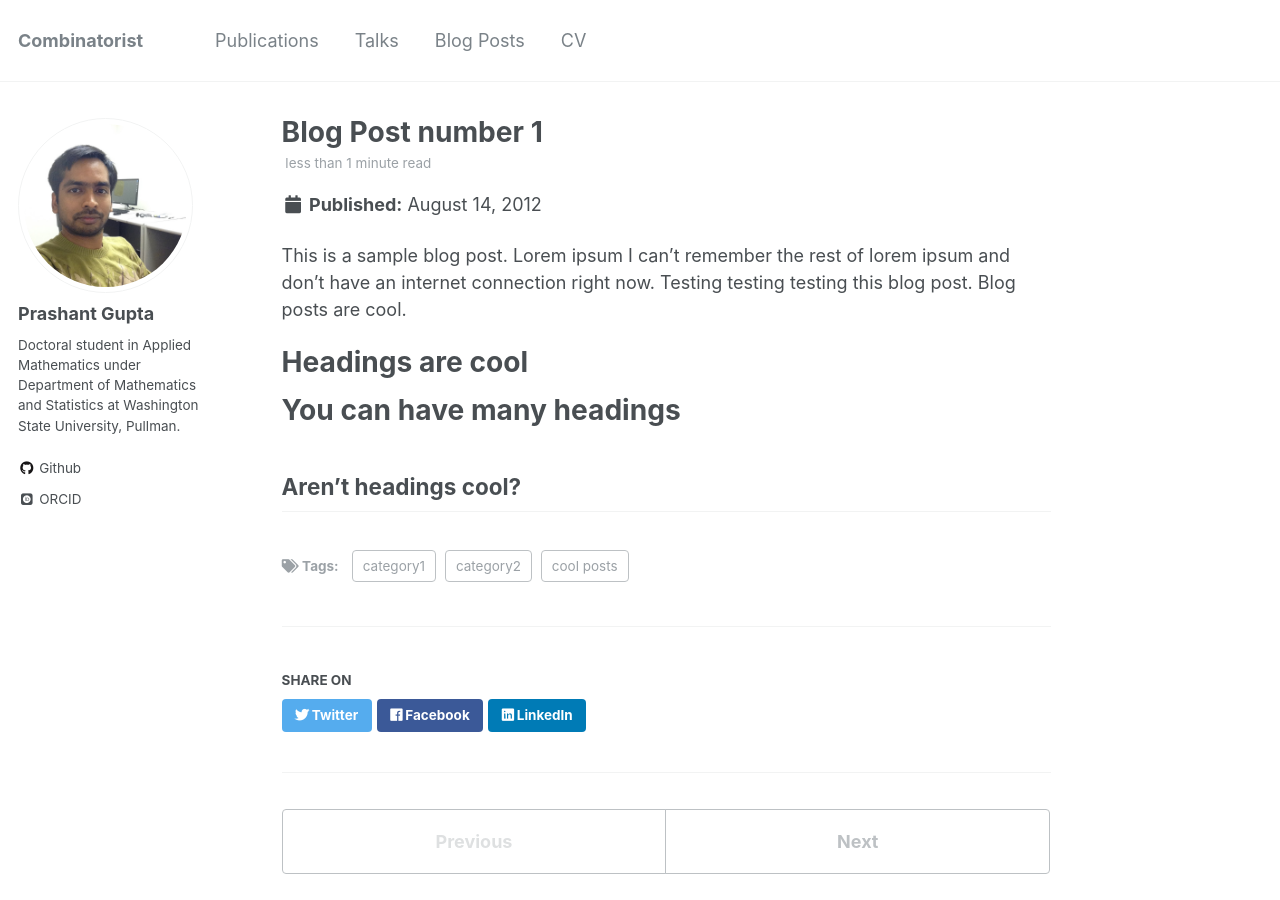
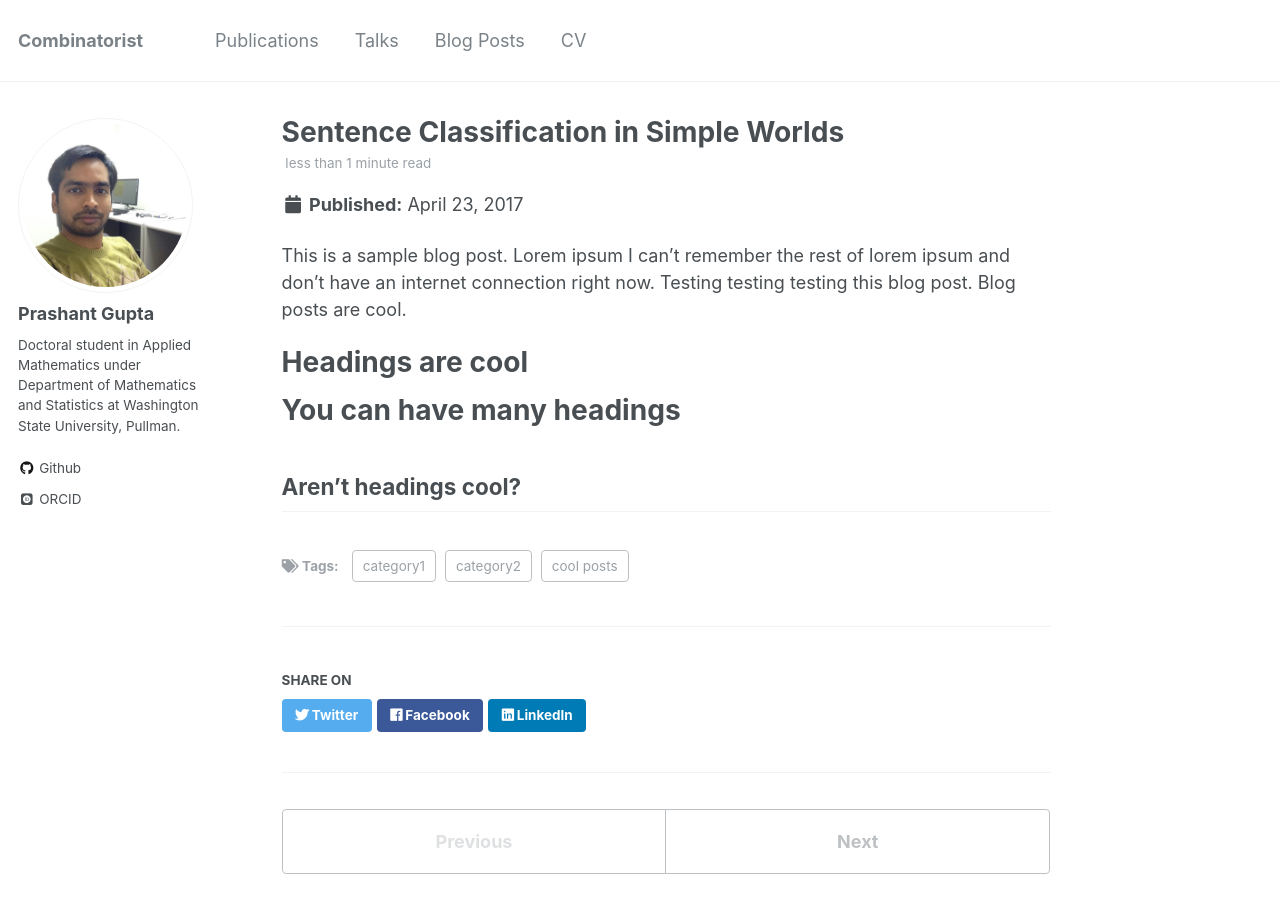
Before and after one commit to pragup/pragup.github.io, a Jekyll site: the page built from _posts/2017-04-23-Sentence-Classification.md, in a window 1280 px wide and 900 px high. Built offline with Jekyll 4.4.1, drawn with Linux system fonts in a browser that asks for light colours; some web fonts are replaced.

Commit message:
updating blog page

```diff
--- a/_posts/2017-04-23-Sentence-Classification.md
+++ b/_posts/2017-04-23-Sentence-Classification.md
@@ -1,7 +1,7 @@
 ---
-title: 'Blog Post number 1'
-date: 2012-08-14
-permalink: /posts/2012/08/blog-post-1/
+title: 'Sentence Classification in Simple Worlds'
+date: 2017-04-23
+permalink: /posts/2017/04/sentence-classification/
 tags:
   - cool posts
   - category1
```
